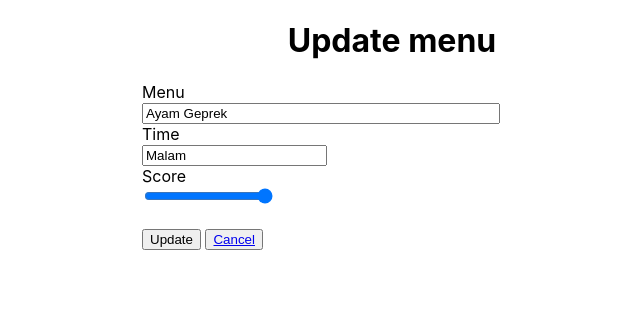
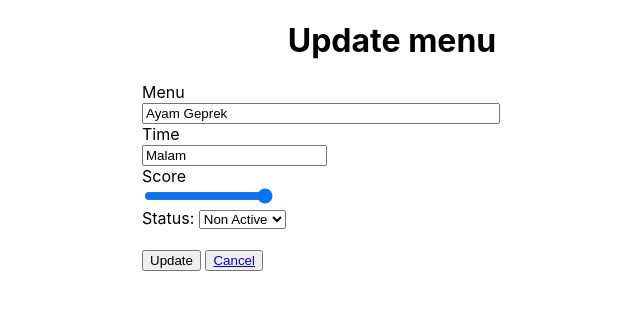
Before and after one commit to kafiyatulfthr/menumakan, a Flask app: page /update/1 in a window 1280 px wide. Shown: the top 310 px of the page, without its empty margins (248-888 px from the left). Run offline with Flask 3, Linux system fonts and the light colour scheme; some libraries are stand-ins or nearby versions.

Commit message:
update form 'status'

```diff
--- a/templates/update.html
+++ b/templates/update.html
@@ -19,14 +19,13 @@
             <label for="score">Score</label><br>
             <input type="range" id="score" name="score" min="0" max="5" value="{{menu.score}}">
             <br>
-            <!--<label for="status">Status</label><br>
-            <input type="checkbox" name="status" id="status" value="{{menu.status}}" checked>{{menu.status}}
-            try aGain
-            {% for i in listmenu %}
-            <input type="checkbox" id="id_{{i.status}}" name="status" value="{{i.status}}">
-            <label for="id_{{i.status}}">{{i.status}}</label>
-            {% endfor %}-->
-            <br>
+            Status:
+            <select name= status>
+                <option value= "{{menu.status}}" SELECTED disabled>{{menu.status}}</option>
+                <option value= "Active">Active</option>
+                <option value= "Non Active">Non Active</option>
+            </select>
+            <br><br>
             <input id="submitbtn" type="submit" value="Update">
             <button><a href="/">Cancel</a></button>
         </form>
```
